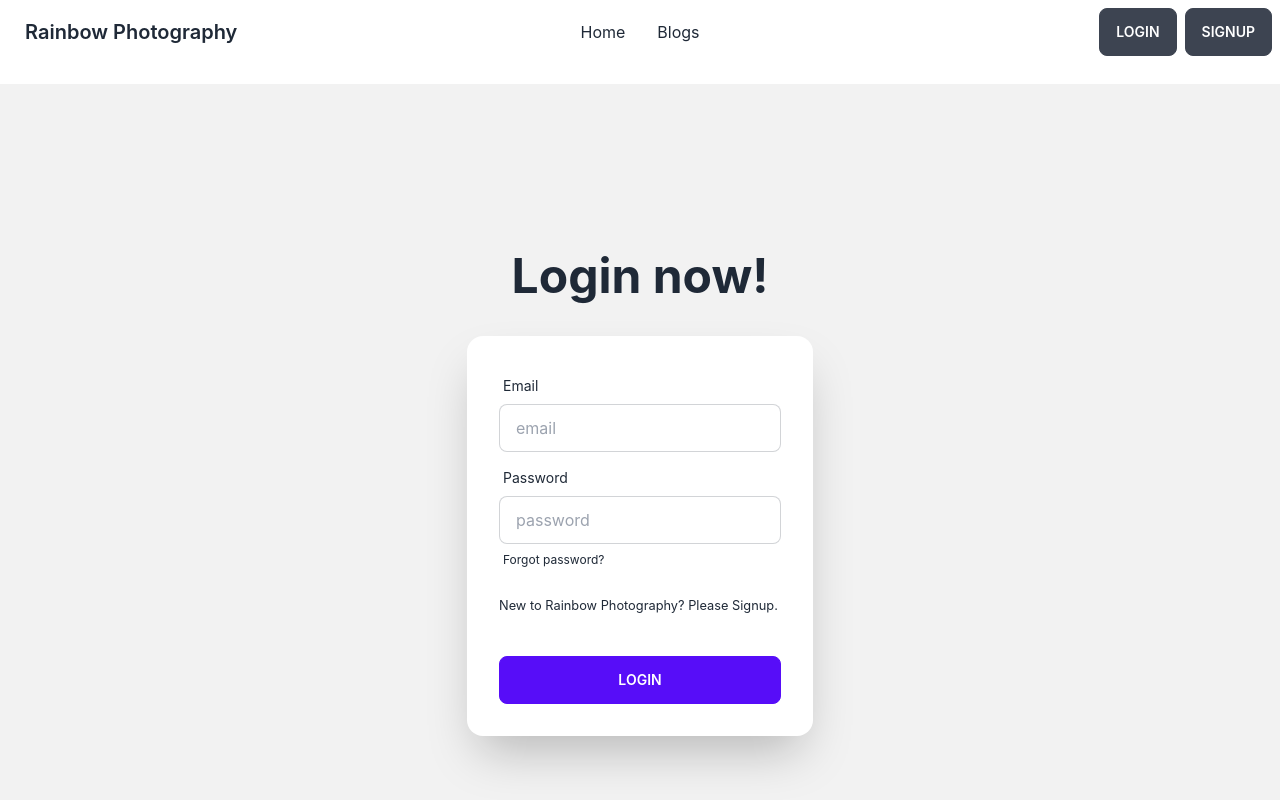
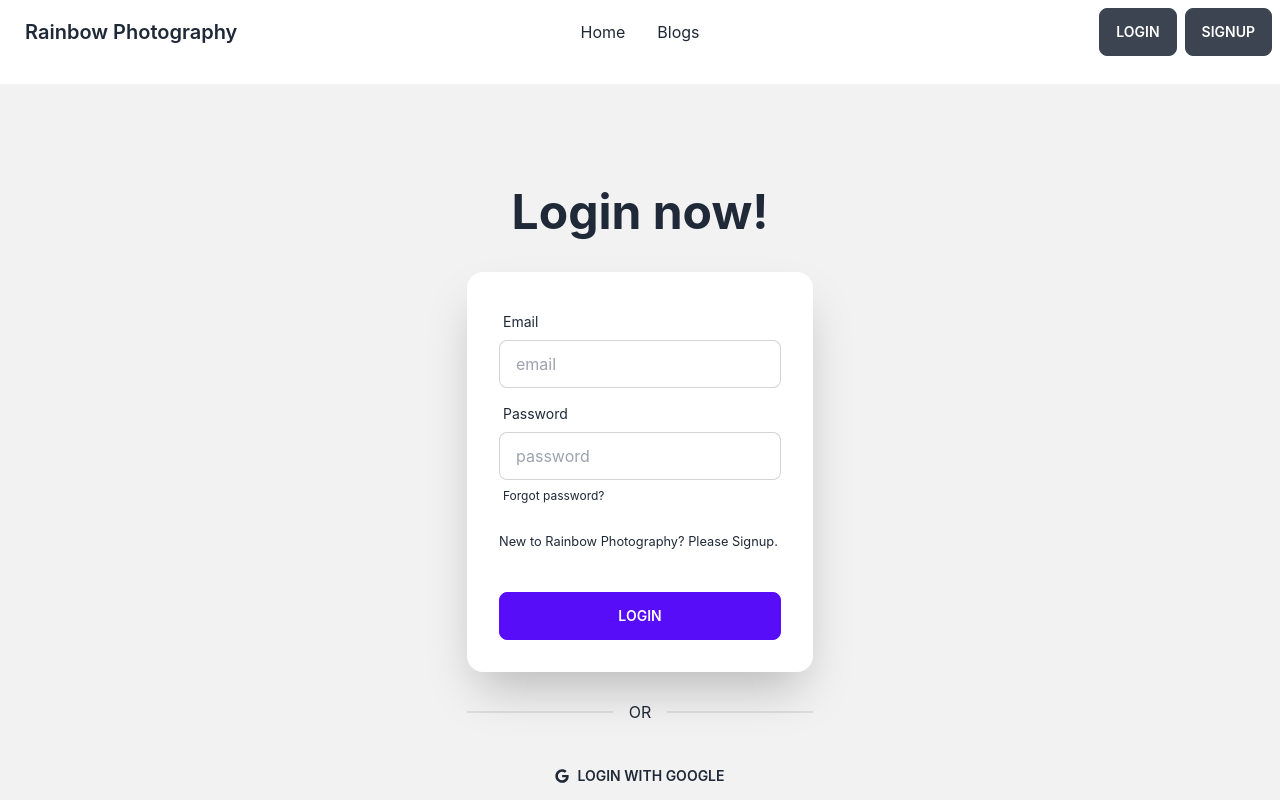
Before and after one commit to Achintya151/rainbow-photography-app-client-side, a React (Create React App) app: page /login in a window 1280 px wide. Shown: the top 800 px of the page. Built offline with nearby package versions, Linux system fonts and the light colour scheme; no server answers.

Commit message:
google login mathod added

```diff
--- a/package.json
+++ b/package.json
@@ -10,6 +10,7 @@
     "firebase": "^9.13.0",
     "react": "^18.2.0",
     "react-dom": "^18.2.0",
+    "react-icons": "^4.6.0",
     "react-router-dom": "^6.4.3",
     "react-scripts": "5.0.1",
     "web-vitals": "^2.1.4"
--- a/src/Contexts/AuthProvider/AuthProvider.js
+++ b/src/Contexts/AuthProvider/AuthProvider.js
@@ -1,5 +1,5 @@
 import React, { createContext, useEffect, useState } from 'react';
-import { createUserWithEmailAndPassword, getAuth, onAuthStateChanged, signInWithEmailAndPassword, signOut, updateProfile } from 'firebase/auth'
+import { createUserWithEmailAndPassword, getAuth, onAuthStateChanged, signInWithEmailAndPassword, signInWithPopup, signOut, updateProfile } from 'firebase/auth'
 import app from '../../Firebase/firebase.config';
 
 export const AuthContext = createContext();
@@ -13,6 +13,11 @@ const AuthProvider = ({ children }) => {
     const createUser = (email, password) => {
         setLoading(true);
         return createUserWithEmailAndPassword(auth, email, password);
+    }
+
+    const providerLogin = (provider) => {
+        setLoading(true);
+        return signInWithPopup(auth, provider);
     }
 
     const updateUserProfile = (profile) => {
@@ -44,6 +49,7 @@ const AuthProvider = ({ children }) => {
         loading,
         createUser,
         login,
+        providerLogin,
         logOut,
         updateUserProfile
     }
--- a/src/Pages/Login/Login/Login.js
+++ b/src/Pages/Login/Login/Login.js
@@ -1,10 +1,23 @@
 import React, { useContext } from 'react';
 import { Link } from 'react-router-dom';
 import { AuthContext } from '../../../Contexts/AuthProvider/AuthProvider';
+import { FaBeer, FaGoogle } from 'react-icons/fa';
+import { GoogleAuthProvider } from 'firebase/auth';
 
 const Login = () => {
 
-    const { login } = useContext(AuthContext);
+    const { login, providerLogin } = useContext(AuthContext);
+
+    const googleProvider = new GoogleAuthProvider();
+
+    const handleGoogleLogin = () => {
+        providerLogin(googleProvider)
+            .then(result => {
+                const user = result.user;
+                console.log(user);
+            })
+            .catch(e => console.error(e))
+    }
 
     const handleLogin = e => {
         e.preventDefault();
@@ -53,6 +66,8 @@ const Login = () => {
                         </div>
                     </form>
                 </div>
+                <div className="divider">OR</div>
+                <button className='btn btn-ghost' onClick={handleGoogleLogin} ><span className='pr-2'><FaGoogle /></span> Login with Google</button>
             </div>
         </div>
     );
```
Also changed, not shown: 1 other file (tests, documents, lock files or other folders).
